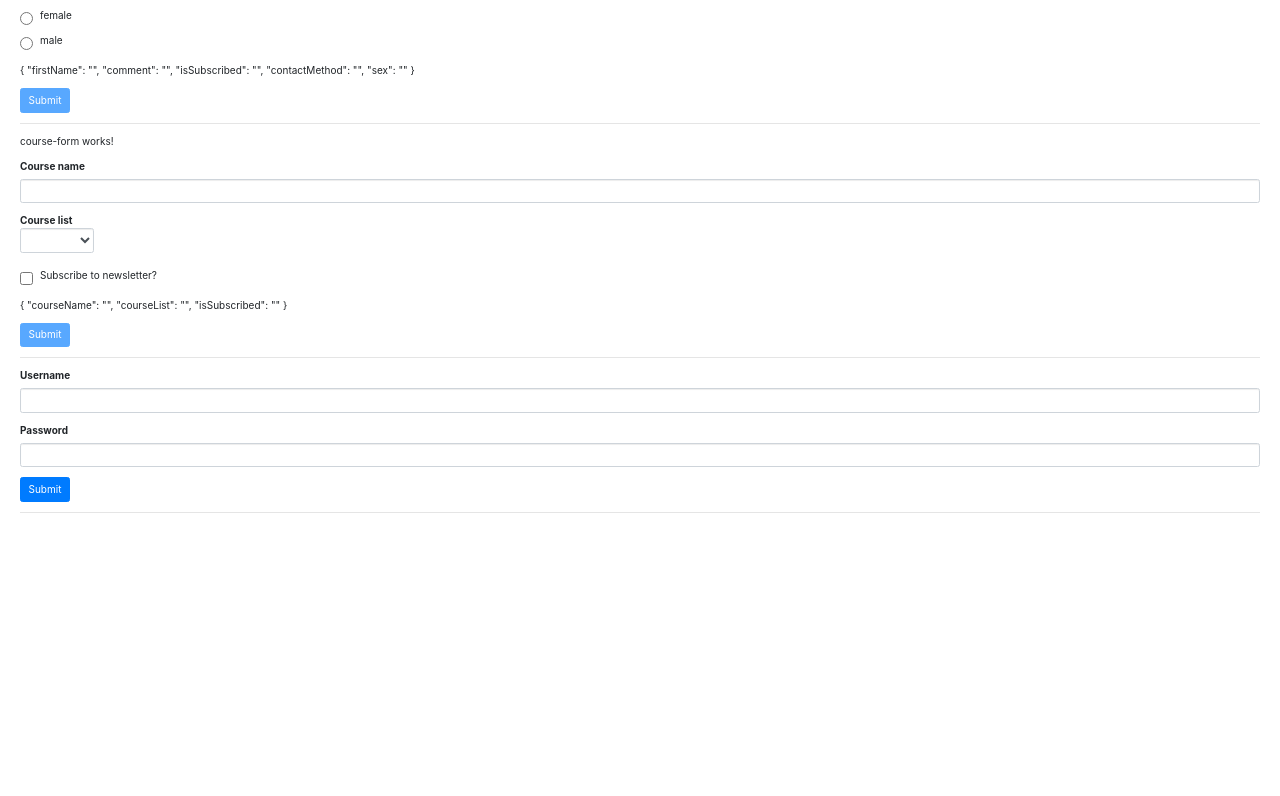
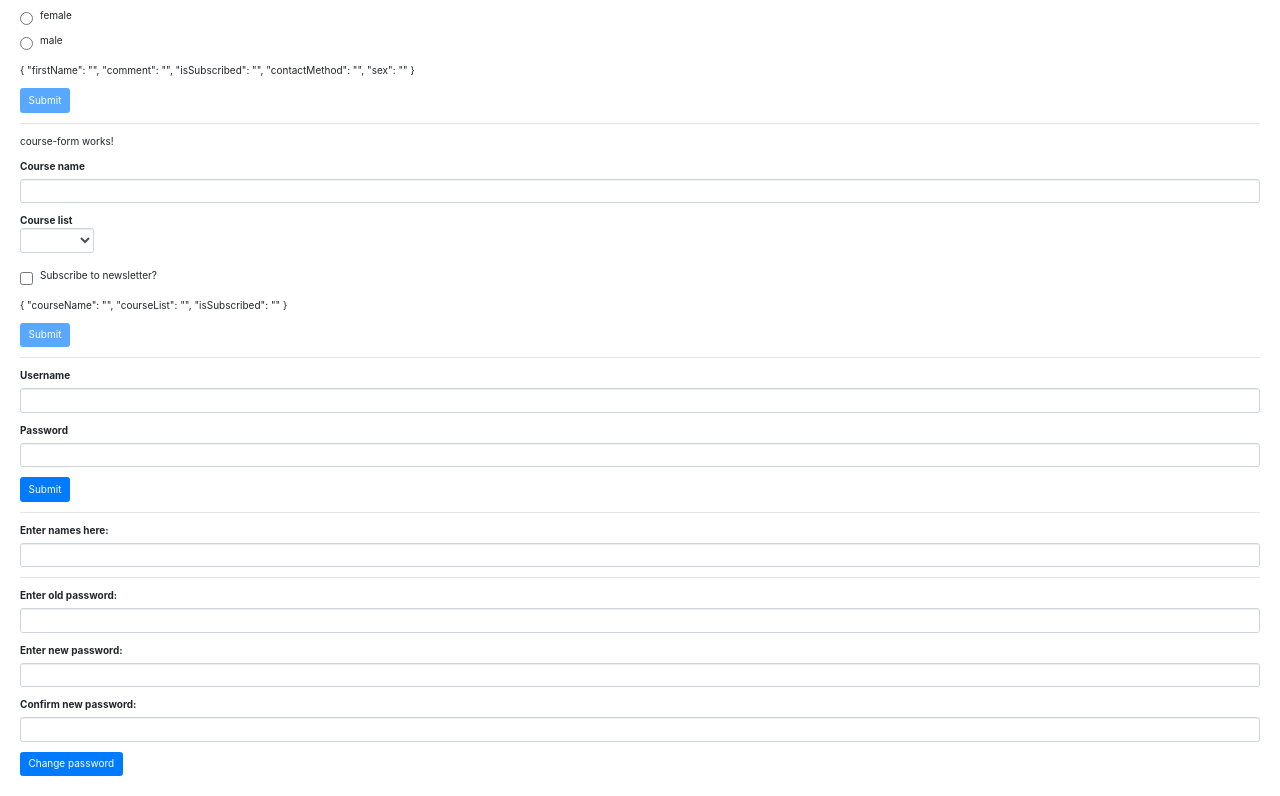
Before and after one commit to Kobudzik/Angular-playground, an Angular app: page / in a window 1280 px wide. Shown: the part 899-1695 px from the top of the page. Before the commit the page ends 1442 px from the top, so only its background shows below. Built offline with nearby package versions, Linux system fonts and the light colour scheme.

Commit message:
added change pasword form

```diff
--- a/src/app/app.component.html
+++ b/src/app/app.component.html
@@ -72,3 +72,7 @@
 
 <signup-form></signup-form>
 <hr>
+
+<new-course-form></new-course-form>
+<hr>
+<change-password></change-password>
--- a/src/app/app.module.ts
+++ b/src/app/app.module.ts
@@ -14,6 +14,8 @@ import { ZippyComponent } from './zippy/zippy.component';
 import { ContactFormComponent } from './contact-form/contact-form.component';
 import { CourseFormComponent } from './course-form/course-form.component';
 import { SignupFormComponent } from './signup-form/signup-form.component';
+import { NewCourseFormComponent } from './new-course-form/new-course-form.component';
+import { ChangePasswordComponent } from './change-password/change-password.component';
 
 
 @NgModule({
@@ -30,6 +32,8 @@ import { SignupFormComponent } from './signup-form/signup-form.component';
     ContactFormComponent,
     CourseFormComponent,
     SignupFormComponent,
+    NewCourseFormComponent,
+    ChangePasswordComponent,
   ],
   imports: [
     BrowserModule,
--- /dev/null
+++ b/src/app/change-password/change-password.component.html
@@ -0,0 +1,46 @@
+<form [formGroup]="form">
+    <div class="form-group">
+        <label for="oldPassword">Enter old password:</label>
+        <input
+            formControlName="oldPassword"
+            class="form-control"
+            type="password"
+            id="oldPassword"
+        >
+    </div>
+    <div *ngIf="oldPassword.touched && oldPassword.invalid" class="alert alert-danger">
+        <div *ngIf="oldPassword.errors.required">Old password is required!</div>
+        <div *ngIf="oldPassword.errors.invalidOldPassword">Old password is wrong!!</div>
+
+    </div>
+    <div class="form-group">
+        <label for="new Password">Enter new password:</label>
+        <input
+            formControlName="newPassword"
+            class="form-control"
+            type="password"
+            id="newPassword"
+        >
+        <div *ngIf="newPassword.touched && newPassword.invalid" class="alert alert-danger">
+            <div *ngIf="newPassword.errors.required">New password is required!</div>
+        </div>
+    </div>
+    <div class="form-group">
+        <label for="confirmPassword">Confirm new password:</label>
+        <input
+            formControlName="confirmPassword"
+            class="form-control"
+            type="password"
+            id="confirmPassword"
+        >
+        <div *ngIf="confirmPassword.touched && confirmPassword.invalid" class="alert alert-danger">
+            <div *ngIf="confirmPassword.errors.required">
+                Confirm password is required!
+            </div>
+        </div>
+        <div class="alert alert-danger" *ngIf="confirmPassword.valid && form.invalid && form.errors.passwordsShouldMatch">
+            Passwords dont match
+        </div>
+    </div>
+    <button class="btn btn-primary">Change password</button>
+</form>
--- /dev/null
+++ b/src/app/change-password/change-password.component.ts
@@ -0,0 +1,38 @@
+import { passwordValidators } from './passoword.validators';
+import { Component, OnInit } from '@angular/core';
+import { FormBuilder, Validators } from '@angular/forms';
+
+@Component({
+  selector: 'change-password',
+  templateUrl: './change-password.component.html',
+  styleUrls: ['./change-password.component.css']
+})
+export class ChangePasswordComponent{
+  form;
+
+  constructor(fb:FormBuilder)
+  {
+    this.form = fb.group({
+      oldPassword:['',
+      Validators.required,
+      passwordValidators.invalidOldPassword
+      ],
+      newPassword:['', Validators.required],
+      confirmPassword:['', Validators.required],
+    },{
+      validator:passwordValidators.passwordsShouldMatch
+    });
+  }
+
+  get oldPassword(){
+    return this.form.get('oldPassword');
+  }
+
+  get newPassword(){
+    return this.form.get('newPassword');
+  }
+
+  get confirmPassword(){
+    return this.form.get('confirmPassword');
+  }
+}
--- /dev/null
+++ b/src/app/change-password/passoword.validators.ts
@@ -0,0 +1,24 @@
+import { AbstractControl } from '@angular/forms';
+export class passwordValidators{
+
+    static invalidOldPassword(control:AbstractControl){
+        return new Promise((resolve)=>{
+            if(control.value!=="1234"){
+                resolve({invalidOldPassword:true});
+            }
+            else{
+                resolve(null);
+            }
+        })
+    }
+
+    static passwordsShouldMatch(control:AbstractControl){
+        let newpassword=control.get("newPassword");
+        let confirmPassword=control.get("confirmPassword");
+        if(newpassword.value!==confirmPassword.value)
+        {
+            return{passwordsShouldMatch:true};
+        }
+        return null;
+        }
+}
--- /dev/null
+++ b/src/app/new-course-form/new-course-form.component.html
@@ -0,0 +1,13 @@
+<form>
+    <label>Enter names here:</label>
+    <input type="text" class="form-control"
+    (keyup.enter)="addTopic(topic)" #topic>
+    <ul class="list-group">
+        <li
+        *ngFor="let topic of topics.controls"
+        (click)="removeTopic(topic)"
+        class="list-group-item">
+        {{topic.value}}
+    </li>
+    </ul>
+</form>
--- /dev/null
+++ b/src/app/new-course-form/new-course-form.component.ts
@@ -0,0 +1,47 @@
+import { FormGroup, FormControl, FormArray, FormBuilder, Validators } from '@angular/forms';
+import { Component, OnInit } from '@angular/core';
+
+@Component({
+  selector: 'new-course-form',
+  templateUrl: './new-course-form.component.html',
+  styleUrls: ['./new-course-form.component.css']
+})
+export class NewCourseFormComponent{
+  form;
+
+  // ({
+  //   name: new FormControl(),
+  //   contact:new FormGroup({
+  //     email: new FormControl(),
+  //     phone: new FormControl()
+  //   }),
+  //   topics: new FormArray([])
+  // });
+
+  constructor(fb:FormBuilder){
+    this.form = fb.group({
+      name: ['', Validators.required],
+      contact:fb.group({
+        email:[],
+        phone:[]
+      }),
+      topics:fb.array([])
+    })
+  }
+
+  get topics(){
+    return this.form.get('topics') as FormArray;
+  }
+
+  addTopic(topic:HTMLInputElement){
+    this.topics.push(new FormControl(topic.value));
+    topic.value="";
+  }
+
+  removeTopic(topic: FormControl){
+    let index= this.topics.controls.indexOf(topic);
+    this.topics.removeAt(index);
+  }
+
+
+}
```
Also changed, not shown: src/app/signup-form/signup-form.component.html (+7 -6 lines), src/app/change-password/change-password.component.css (added), src/app/new-course-form/new-course-form.component.css (added), 2 other files (tests, documents, lock files or other folders).
